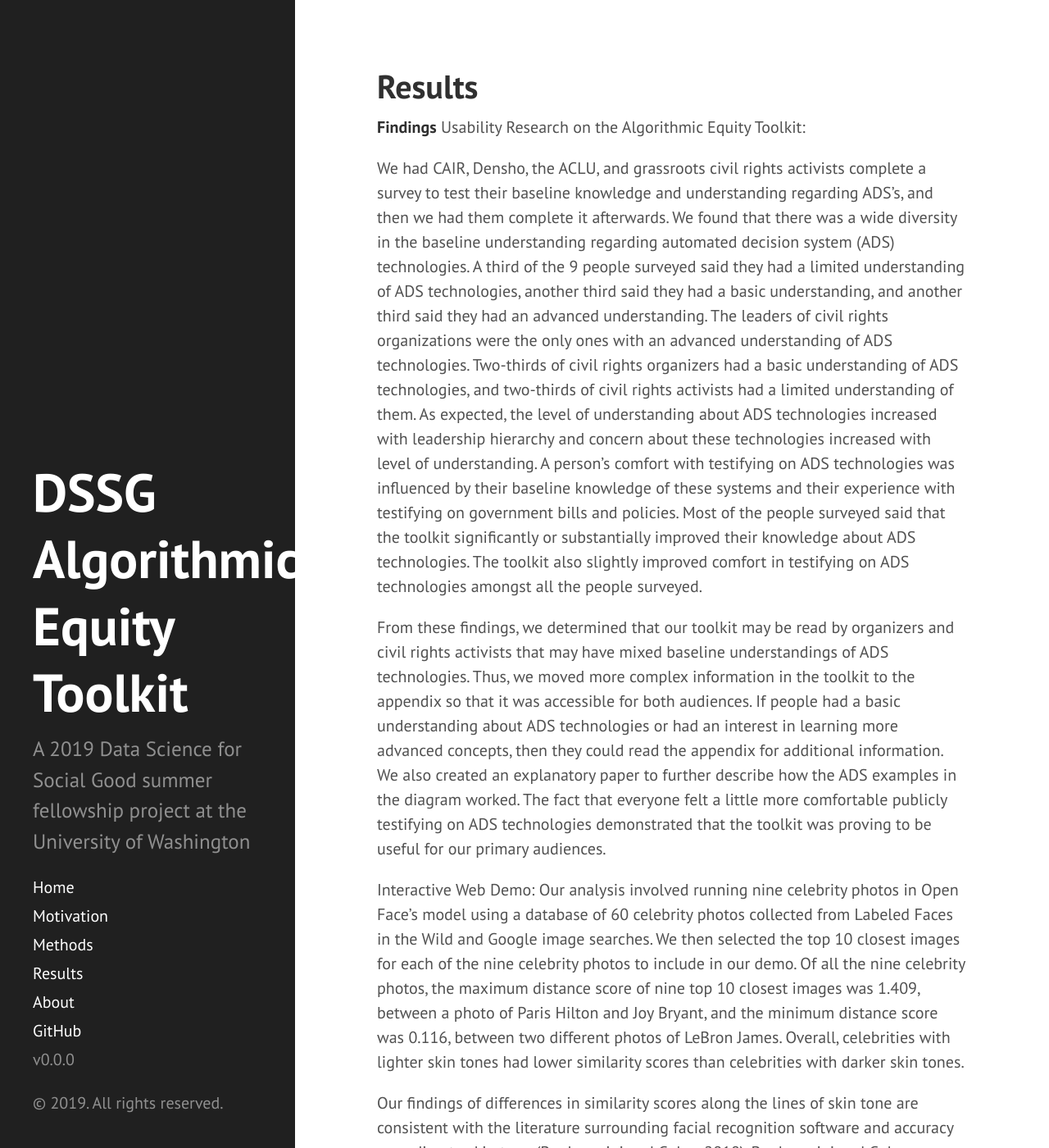
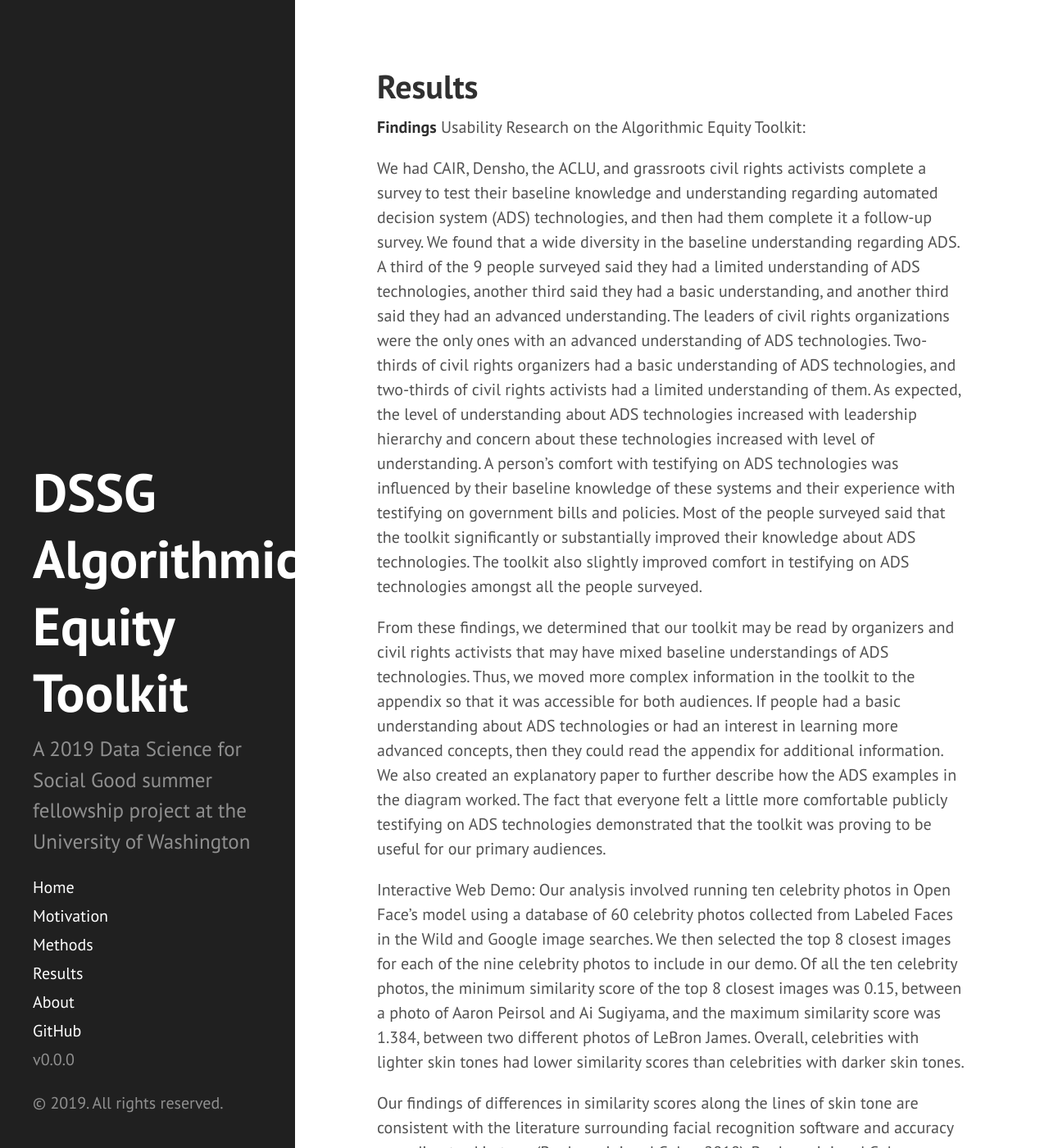
Before and after one commit to uwescience/AEKit-website, a Jekyll site: the page built from results.md, in a window 1280 px wide and 1400 px high. Shown: the whole window at 82% size. Built offline with Jekyll 4.4.1, drawn with Linux system fonts in a browser that asks for light colours.

Commit message:
edited methods

```diff
--- a/results.md
+++ b/results.md
@@ -6,17 +6,15 @@ title: Results
 **Findings**
 Usability Research on the Algorithmic Equity Toolkit:
 
-We had CAIR, Densho, the ACLU, and grassroots civil rights activists complete a survey to test their baseline knowledge and understanding regarding ADS’s, and then we had them complete it afterwards. We found that there was a wide diversity in the baseline understanding regarding automated decision system (ADS) technologies. A third of the 9 people surveyed said they had a limited understanding of ADS technologies, another third said they had a basic understanding, and another third said they had an advanced understanding. The leaders of civil rights organizations were the only ones with an advanced understanding of ADS technologies. Two-thirds of civil rights organizers had a basic understanding of ADS technologies, and two-thirds of civil rights activists had a limited understanding of them. As expected, the level of understanding about ADS technologies increased with leadership hierarchy and concern about these technologies increased with level of understanding. A person’s comfort with testifying on ADS technologies was influenced by their baseline knowledge of these systems and their experience with testifying on government bills and policies. Most of the people surveyed said that the toolkit significantly or substantially improved their knowledge about ADS technologies. The toolkit also slightly improved comfort in testifying on ADS technologies amongst all the people surveyed.
+We had CAIR, Densho, the ACLU, and grassroots civil rights activists complete a survey to test their baseline knowledge and understanding regarding automated decision system (ADS) technologies, and then had them complete it a follow-up survey. We found that a wide diversity in the baseline understanding regarding ADS. A third of the 9 people surveyed said they had a limited understanding of ADS technologies, another third said they had a basic understanding, and another third said they had an advanced understanding. The leaders of civil rights organizations were the only ones with an advanced understanding of ADS technologies. Two-thirds of civil rights organizers had a basic understanding of ADS technologies, and two-thirds of civil rights activists had a limited understanding of them. As expected, the level of understanding about ADS technologies increased with leadership hierarchy and concern about these technologies increased with level of understanding. A person’s comfort with testifying on ADS technologies was influenced by their baseline knowledge of these systems and their experience with testifying on government bills and policies. Most of the people surveyed said that the toolkit significantly or substantially improved their knowledge about ADS technologies. The toolkit also slightly improved comfort in testifying on ADS technologies amongst all the people surveyed.
 
 
 From these findings, we determined that our toolkit may be read by organizers and civil rights activists that may have mixed baseline understandings of ADS technologies. Thus, we moved more complex information in the toolkit to the appendix so that it was accessible for both audiences. If people had a basic understanding about ADS technologies or had an interest in learning more advanced concepts, then they could read the appendix for additional information. We also created an explanatory paper to further describe how the ADS examples in the diagram worked. The fact that everyone felt a little more comfortable publicly testifying on ADS technologies demonstrated that the toolkit was proving to be useful for our primary audiences.
 
 Interactive Web Demo:
-Our analysis involved running nine celebrity photos in Open Face’s model using a database of 60 celebrity photos collected from Labeled Faces in the Wild and Google image searches. We then selected the top 10 closest images for each of the nine celebrity photos to include in our demo. Of all the nine celebrity photos, the maximum distance score of nine top 10 closest images was 1.409, between a photo of Paris Hilton and Joy Bryant, and the minimum distance score was 0.116, between two different photos of LeBron James. Overall, celebrities with lighter skin tones had lower similarity scores than celebrities with darker skin tones.
+Our analysis involved running ten celebrity photos in Open Face’s model using a database of 60 celebrity photos collected from Labeled Faces in the Wild and Google image searches. We then selected the top 8 closest images for each of the nine celebrity photos to include in our demo. Of all the ten celebrity photos, the minimum similarity score of the top 8 closest images was 0.15, between a photo of Aaron Peirsol and Ai Sugiyama, and the maximum similarity score was 1.384, between two different photos of LeBron James. Overall, celebrities with lighter skin tones had lower similarity scores than celebrities with darker skin tones.
 
 Our findings of differences in similarity scores along the lines of skin tone are consistent with the literature surrounding facial recognition software and accuracy according to skin tone (Buolamwini and Gebru 2018). Buolamwini and Gebru (2018)’s work demonstrates that increased diversity in the training set can increase a model’s accuracy for intersectional identities, such as  for people and women of color. OpenFace trains its model on 13 public and 1 private dataset. The scope and time limitations of our project prevented us from exploring the breakdown of these datasets in regards to skin tone and gender. Future work could explore this breakdown to determine if lack of diversity in the training datasets may be responsible for higher similarity scores for people of color in our demo analysis.
-
-
 
 **Deliverables**
 
```
